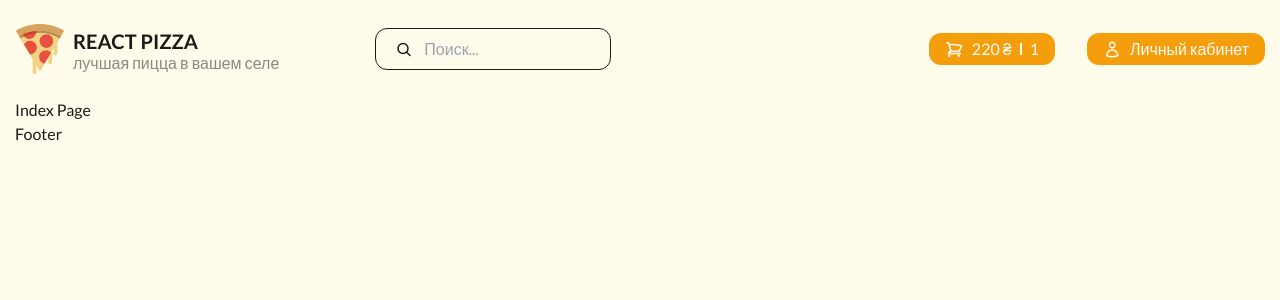
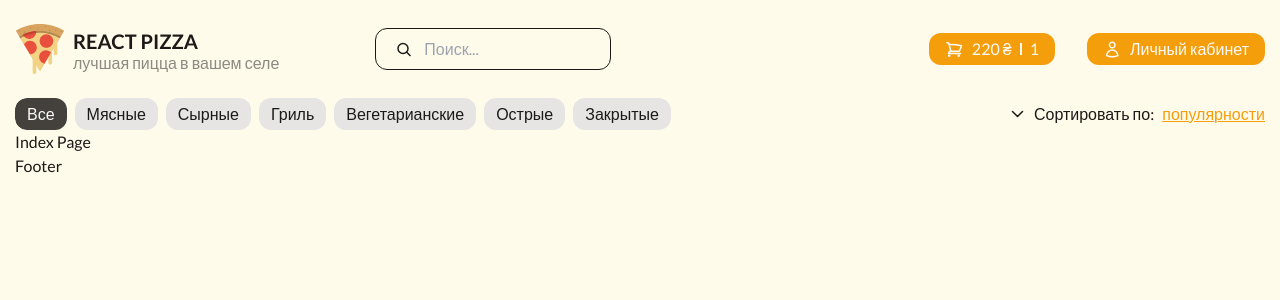
Before and after one commit to ptrv-dev/react-pizza-v2, a React (Create React App) app: page / in a window 1280 px wide. Shown: the top 300 px of the page. Built offline with nearby package versions, Linux system fonts and the light colour scheme.

Commit message:
Sorting done

```diff
--- /dev/null
+++ b/src/components/Sort/index.tsx
@@ -0,0 +1,104 @@
+import React from 'react';
+
+const categories = [
+  'Все',
+  'Мясные',
+  'Сырные',
+  'Гриль',
+  'Вегетарианские',
+  'Острые',
+  'Закрытые',
+];
+
+const sortBy = [
+  {
+    name: 'популярности',
+    key: 'rating',
+    order: 'desc',
+  },
+  {
+    name: 'новизне',
+    key: 'date',
+    order: 'desc',
+  },
+  {
+    name: 'цене (сначала дешевые)',
+    key: 'price',
+    order: 'desc',
+  },
+  {
+    name: 'цене (сначала дорогие)',
+    key: 'price',
+    order: 'asc',
+  },
+];
+
+const Sort: React.FC = () => {
+  const [selectedCategory, setSelectedCategory] = React.useState<number>(0);
+  const [currentSortBy, setCurrentSortBy] = React.useState({
+    name: 'популярности',
+    key: 'rating',
+    order: 'desc',
+  });
+  const [isSortByOpen, setIsSortByOpen] = React.useState<boolean>(false);
+
+  return (
+    <div className="flex flex-col gap-2 md:flex-row md:gap-4 md:justify-between">
+      <div className="flex overflow-auto gap-2 rounded-xl">
+        {categories.map((category, idx) => (
+          <button
+            key={idx}
+            onClick={() => setSelectedCategory(idx)}
+            className={`rounded-xl py-1 px-3 transition-colors ${
+              selectedCategory === idx
+                ? 'bg-stone-700 text-stone-50'
+                : 'bg-stone-200'
+            }`}
+          >
+            {category}
+          </button>
+        ))}
+      </div>
+      <button
+        onClick={() => setIsSortByOpen((prev) => !prev)}
+        className="inline-flex relative items-center gap-2 self-center flex-shrink-0"
+      >
+        <svg
+          width="17"
+          height="16"
+          viewBox="0 0 17 16"
+          fill="none"
+          xmlns="http://www.w3.org/2000/svg"
+        >
+          <path
+            d="M13.5 5.5L8.5 10.5L3.5 5.5"
+            stroke="#1C1917"
+            strokeWidth="1.5"
+            strokeLinecap="round"
+            strokeLinejoin="round"
+          />
+        </svg>
+        Сортировать по:
+        <span className="text-amber-500 underline">{currentSortBy.name}</span>
+        {isSortByOpen && (
+          <div className="absolute w-full bg-amber-100 p-3 rounded-xl top-full mt-1 cursor-default">
+            <ul>
+              {sortBy.map((item, idx) => (
+                <li key={idx} className="flex justify-center">
+                  <button
+                    onClick={() => setCurrentSortBy(sortBy[idx])}
+                    className="hover:text-amber-500 hover:underline"
+                  >
+                    {item.name}
+                  </button>
+                </li>
+              ))}
+            </ul>
+          </div>
+        )}
+      </button>
+    </div>
+  );
+};
+
+export default Sort;
--- a/src/pages/IndexPage.tsx
+++ b/src/pages/IndexPage.tsx
@@ -1,8 +1,10 @@
 import React from 'react';
+import Sort from '../components/Sort';
 
 const IndexPage: React.FC = () => {
   return (
     <div className="container">
+      <Sort />
       <h1>Index Page</h1>
     </div>
   );
```
